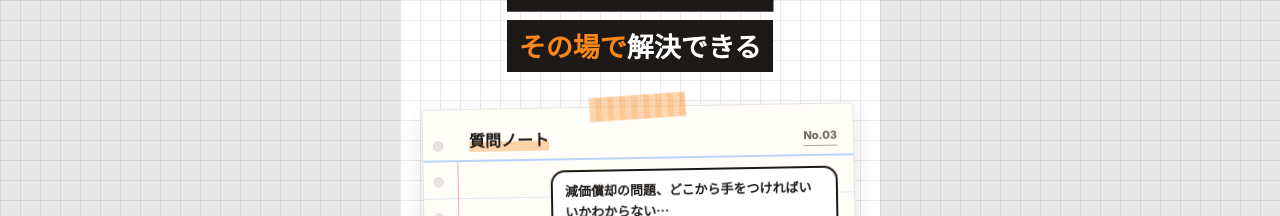
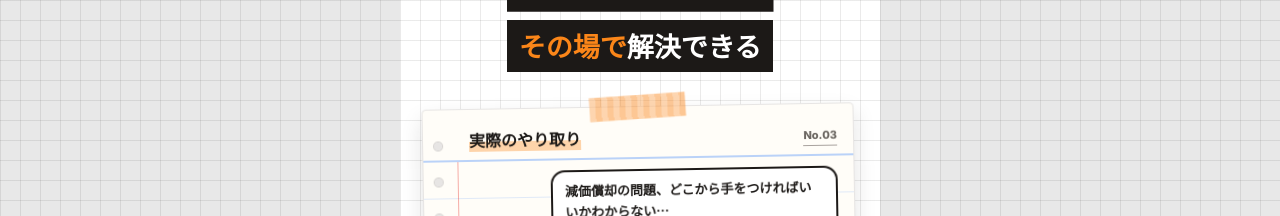
Before and after one commit to hutoru-kakeibo/shogyo-kentei-lab-v2, a Next.js app: page /lp in a window 1280 px wide. Shown: the part 4760-4976 px from the top of the page. Built offline with nearby package versions, Linux system fonts and the light colour scheme; no server answers; the database is empty; a web font is replaced by a local one.

Commit message:
試作ページ（/lp）の約束03のノートの見出しを「実際のやり取り」に変更
Co-Authored-By: Claude Opus 5.5 <noreply@anthropic.com>

```diff
--- a/src/app/lp/page.tsx
+++ b/src/app/lp/page.tsx
@@ -21,7 +21,7 @@ function PromiseWindow({ kind, no }: { kind: (typeof lp.promises)[number]["windo
   const titles = {
     weak: "つまずきやすいところ",
     subjects: "対策できる検定",
-    chat: "質問ノート",
+    chat: "実際のやり取り",
     schedule: "今週の予定",
     roadmap: "3年間のロードマップ",
   };
```
